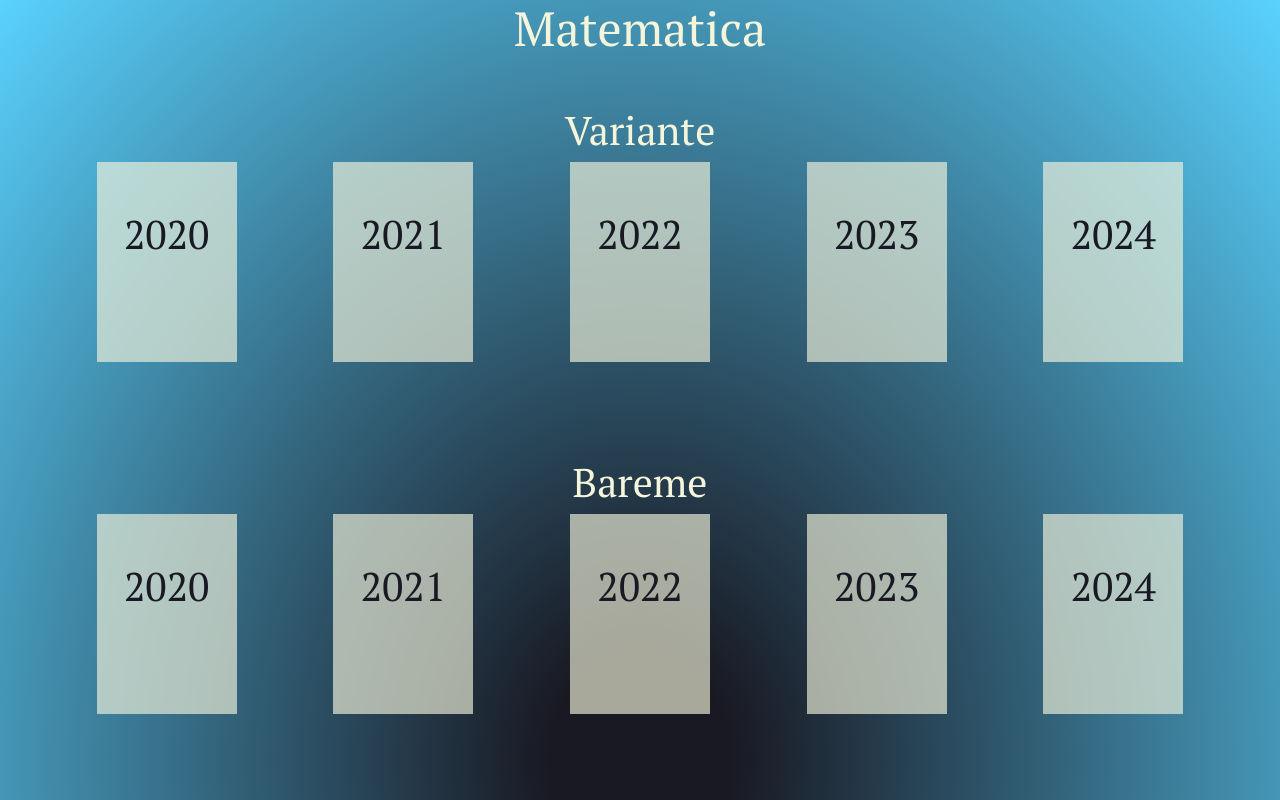
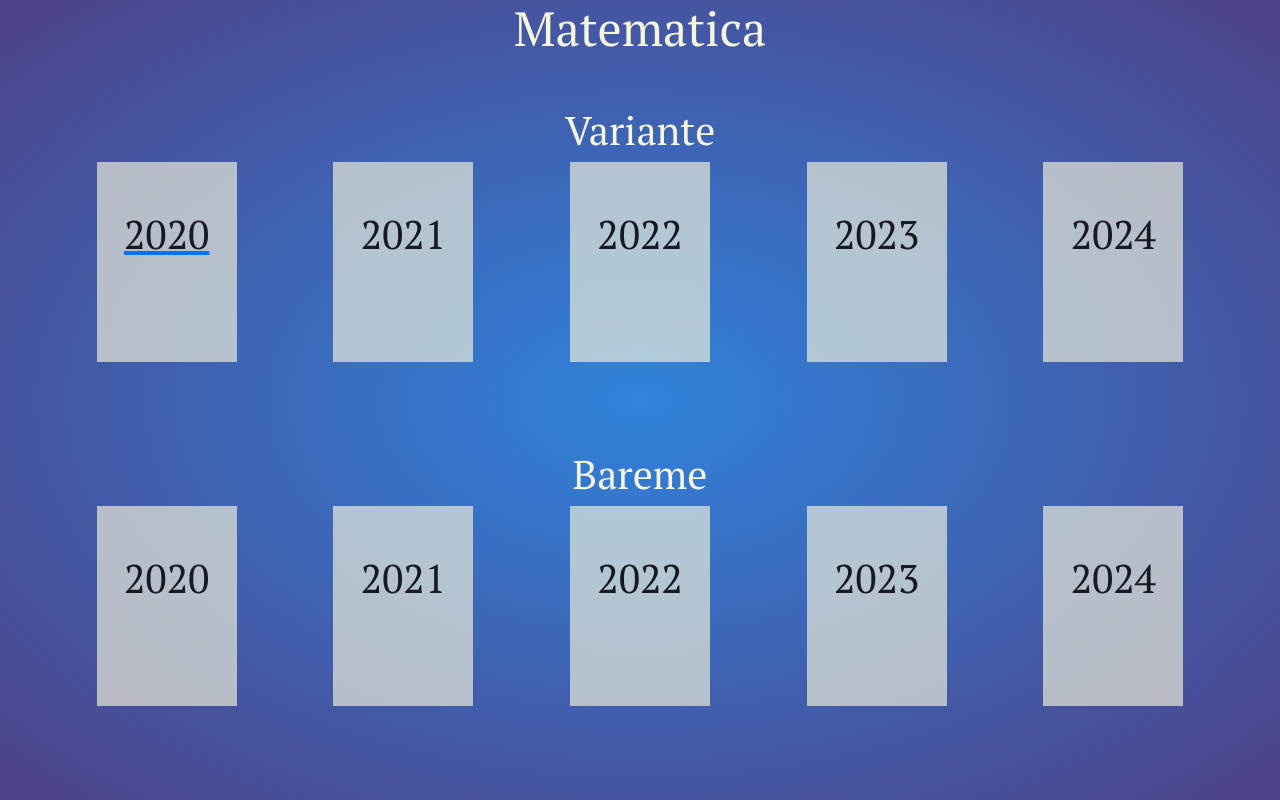
Before and after one commit to dotegoo/bac, a React (Vite) app: page /bac/matematica in a window 1280 px wide. Shown: the top 800 px of the page. Built offline with nearby package versions, Linux system fonts and the light colour scheme.

Commit message:
24.01.08

```diff
--- a/src/App.css
+++ b/src/App.css
@@ -6,6 +6,9 @@
   border: 0;
   color: #191923;
   font-family: "PT Serif", serif;
+}
+a {
+  text-decoration: none;
 }
 #app {
   background: radial-gradient(#3083dc, #4e4187);
@@ -37,8 +40,8 @@
 #Biologie,
 #Fizica,
 #Chimie {
-  background: radial-gradient(#191923 10%, #59d2fe);
-  height: 190vh;
+  background: radial-gradient(#3083dc, #4e4187);
+  height: 100vh;
 }
 #Romana h2,
 #Matematica h2,
@@ -53,7 +56,7 @@
 #Var-Bar {
   justify-content: space-evenly;
   display: flex;
-  height: 32vh;
+  height: 31vh;
 }
 #Var-Bar div {
   display: flex;
@@ -69,13 +72,27 @@
   transition: 0.6s;
   background: #f5f5dc;
 }
-#var-Bar a div #Var-Bar-h1 {
-  text-decoration: none;
-}
 #Var-Bar-h1 {
   padding-top: 1em;
   color: #f5f5dc;
 }
+#Tips {
+  display: flex;
+  flex-direction: row;
+  align-items: center;
+  justify-content: center;
+  width: 90%;
+  text-align: center;
+}
+#Tips h1 {
+  color: #f5f5dc;
+}
+#Tips p {
+  font-size: 23px;
+  padding: 0;
+  color: #f5f5dc;
+}
+
 /*Responsive*/
 @media only screen and (max-width: 600px) {
   nav .container img {
--- a/src/components/matematica.tsx
+++ b/src/components/matematica.tsx
@@ -2,24 +2,50 @@ import "../App.css";
 const Matematica = () => {
   return (
     <>
-       <div id='Matematica'>
+      <div id='Matematica'>
         <h2 className='text-center'>Matematica</h2>
-        <h1 id="Var-Bar-h1"className='text-center'>Variante</h1>
-        <div id="Var-Bar">
-        <div id="2020"><h1>2020</h1></div>
-        <div id="2021"><h1>2021</h1></div>
-        <div id="2022"><h1>2022</h1></div>
-        <div id="2023"><h1>2023</h1></div>
-        <div id="2024"><h1>2024</h1></div>
-      </div>
-      <h1 id="Var-Bar-h1"className='text-center'>Bareme</h1>
-      <div id="Var-Bar">
-        <div id="2020"><h1>2020</h1></div>
-        <div id="2021"><h1>2021</h1></div>
-        <div id="2022"><h1>2022</h1></div>
-        <div id="2023"><h1>2023</h1></div>
-        <div id="2024"><h1>2024</h1></div>
-      </div>
+        <h1 id='Var-Bar-h1' className='text-center'>
+          Variante
+        </h1>
+        <div id='Var-Bar'>
+          <a href='/biologie.png' download>
+            <div id='2020'>
+              <h1>2020</h1>
+            </div>
+          </a>
+          <div id='2021'>
+            <h1>2021</h1>
+          </div>
+          <div id='2022'>
+            <h1>2022</h1>
+          </div>
+          <div id='2023'>
+            <h1>2023</h1>
+          </div>
+          <div id='2024'>
+            <h1>2024</h1>
+          </div>
+        </div>
+        <h1 id='Var-Bar-h1' className='text-center'>
+          Bareme
+        </h1>
+        <div id='Var-Bar'>
+          <div id='2020'>
+            <h1>2020</h1>
+          </div>
+          <div id='2021'>
+            <h1>2021</h1>
+          </div>
+          <div id='2022'>
+            <h1>2022</h1>
+          </div>
+          <div id='2023'>
+            <h1>2023</h1>
+          </div>
+          <div id='2024'>
+            <h1>2024</h1>
+          </div>
+        </div>
       </div>
     </>
   );
```
